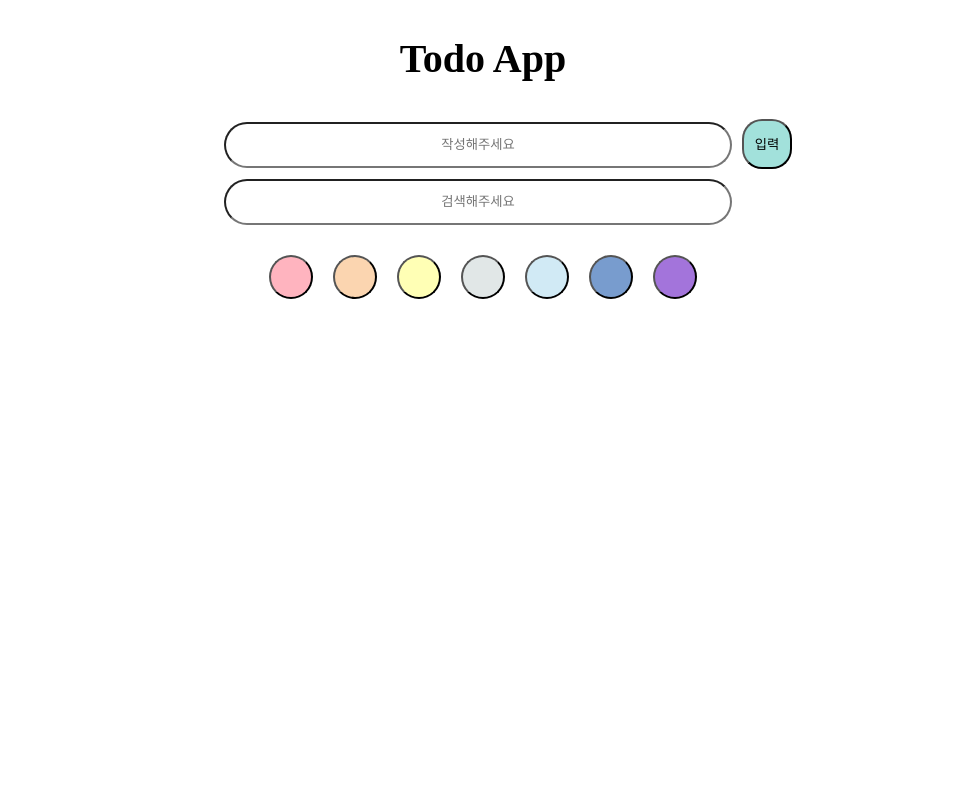
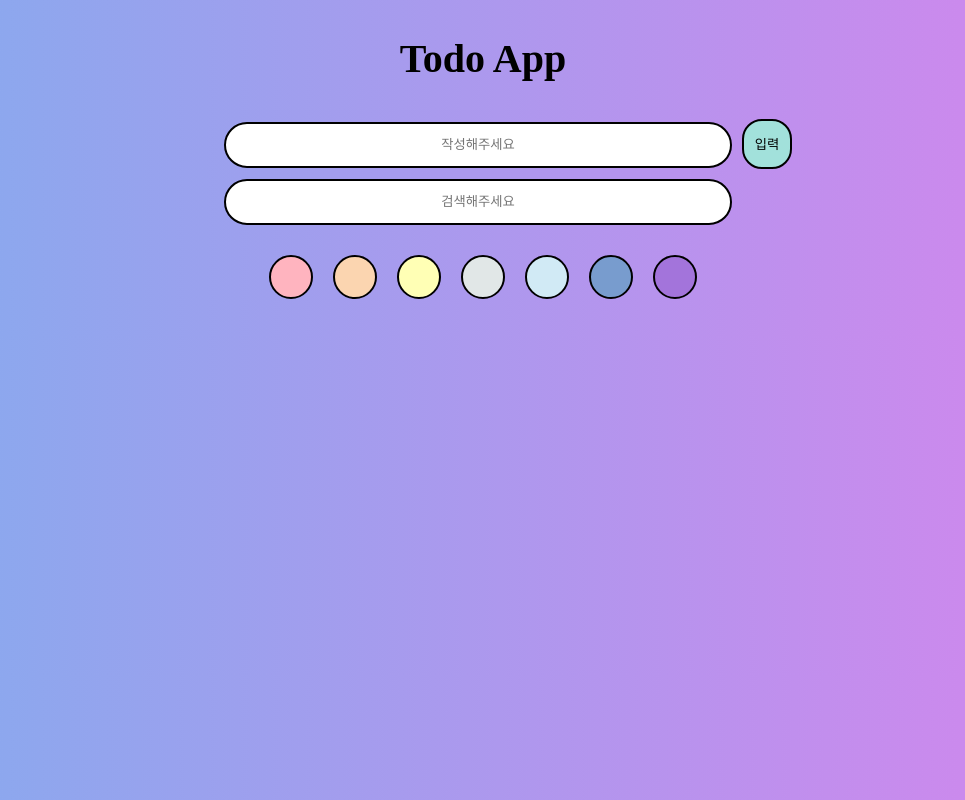
Before and after one commit to YangJinHyeok/pda-react, a React (Create React App) app: page / in a window 1280 px wide. Shown: the whole page, without its empty margins (157-1122 px from the left). Built offline with nearby package versions, Linux system fonts and the light colour scheme; a web font is replaced by a local one.

Commit message:
Feat. 색상 추가

```diff
--- a/src/components/TodoList/Input.js
+++ b/src/components/TodoList/Input.js
@@ -1,5 +1,10 @@
 import React from "react";
 import Style from "../css/TodoApp.module.css";
+
+
+const generateGradient = (color) => {
+  return `linear-gradient(90deg, ${color}, #FFFFFF)`;
+};
 
 const Input = ({
     text,
@@ -12,7 +17,7 @@ const Input = ({
         <div>
             <input
                 type="text"
-                style={{ backgroundColor: selectedColor}}
+                style={{ backgroundImage: generateGradient(selectedColor)}}
                 onChange={handleTextChange}
                 value={text}
                 onKeyDown={(e) => activeEnter(e)}
--- a/src/components/TodoList/List.js
+++ b/src/components/TodoList/List.js
@@ -35,8 +35,12 @@ const List = ({ id, text, color, onDelete, onUpdate, onColor}) => {
     setShowColorPicker(prevState => !prevState);
   };
 
+  const generateGradient = (color) => {
+    return `linear-gradient(135deg, ${color}, #FFFFFF)`;
+  };
+
   return (
-    <div className={Style.list} style={{ backgroundColor: color }}>
+    <div className={Style.list} style={{ backgroundImage: generateGradient(color) }}>
       {isEditing ? (
         <div className={Style.editMode}>
           <input
--- a/src/components/css/TodoApp.module.css
+++ b/src/components/css/TodoApp.module.css
@@ -7,32 +7,24 @@
   font-weight: 400;
   font-style: normal;
 }
-/* .parent {
-  width: 550px;
-  margin: 0px auto;
-} */
+
 
 body {
   display: flex;
   justify-content: center;
   font-family: "TTLaundryGothicB", "NanumSquare";
   font-size: 20px;
+  background: linear-gradient(90deg, #83acee, #d585ed);
 }
+
+.search_input,
 .text_input {
   position: relative;
   left: 30px;
   width: 500px;
   height: 40px;
   border-radius: 50px;
-  text-align: center;
-}
-
-.search_input {
-  position: relative;
-  left: 30px;
-  width: 500px;
-  height: 40px;
-  border-radius: 50px;
+  border: 2px solid black;
   text-align: center;
 }
 
@@ -45,6 +37,7 @@ body {
 
 .color_button {
   border-radius: 50%;
+  border: 2px solid black;
   padding: 20px;
   margin: 10px;
 }
@@ -56,6 +49,7 @@ body {
   height: 50px;
   margin: 10px;
   border-radius: 20px;
+  border: 2px solid black;
   background-color: #a2e1db;
   cursor: pointer;
 }
@@ -109,6 +103,7 @@ body {
   height: 80px;
 }
 
+
 .editInput {
   display: flex;
   align-items: center;
@@ -116,6 +111,7 @@ body {
   width: 300px;
   height: 30px;
   margin-right: 30px;
+  border: 0px;
 }
 
 .colorpicker_button,
```
